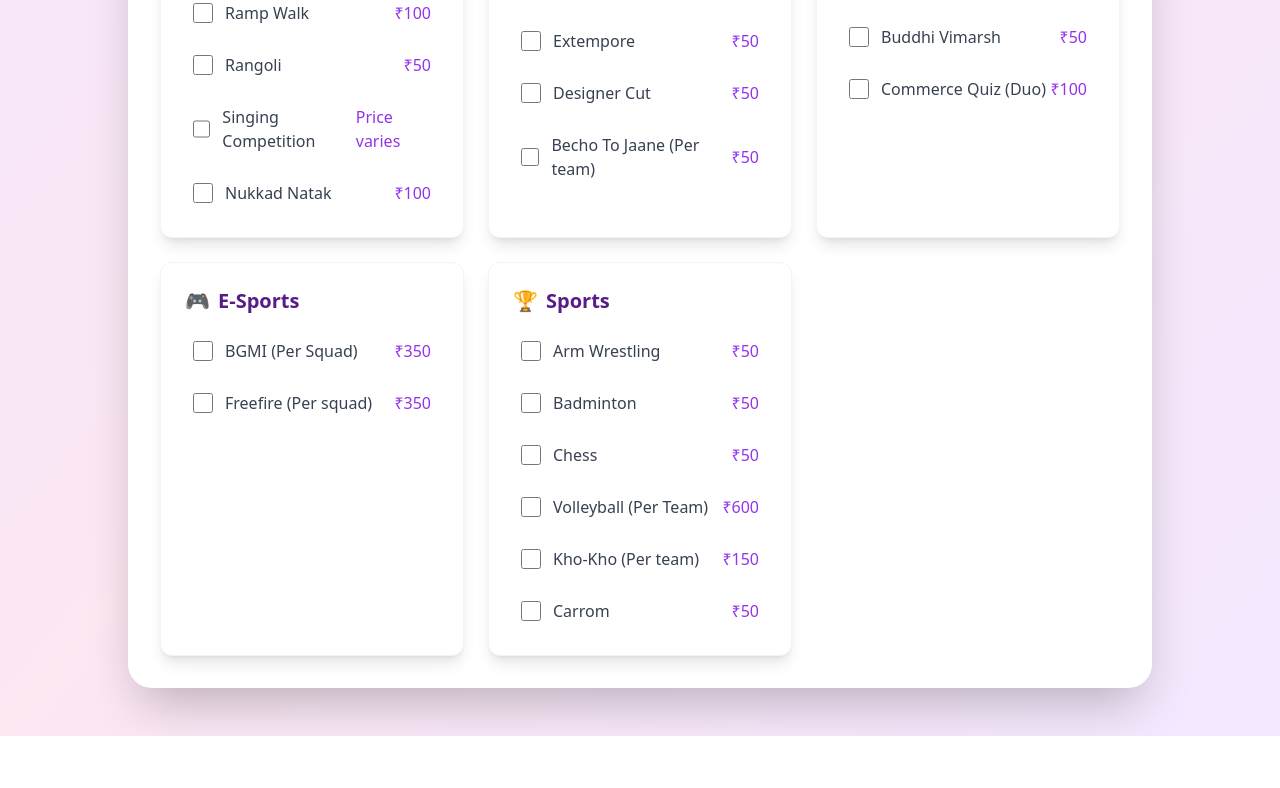
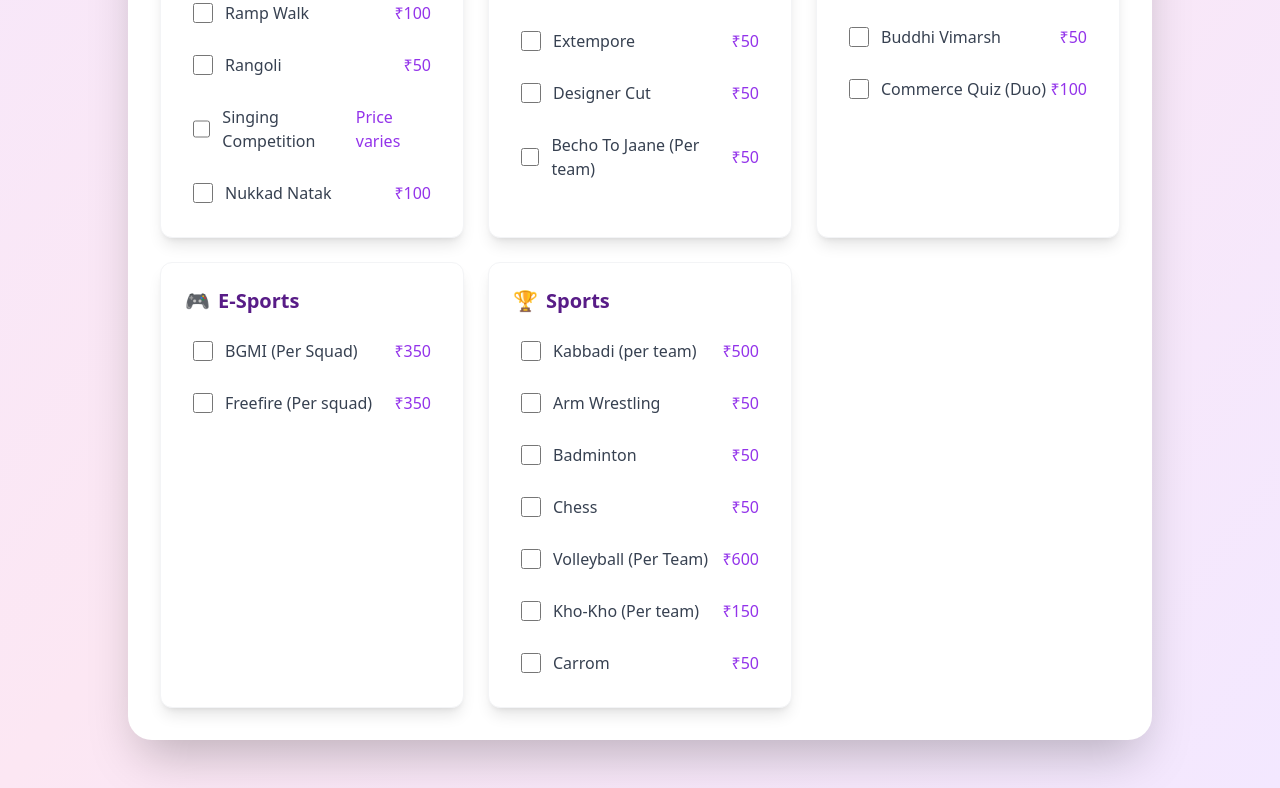
Before and after one commit to Jaishankar7655/TYF2K25, a React (Vite) app: page /register in a window 1280 px wide. Shown: the part 828-1616 px from the top of the page. Before the commit the page ends 1564 px from the top, so only its background shows below. Built offline with nearby package versions, Linux system fonts and the light colour scheme.

Commit message:
changes in sport array and added a Kabbaddi

```diff
--- a/src/Components/RegistrationForm.jsx
+++ b/src/Components/RegistrationForm.jsx
@@ -73,6 +73,7 @@ const categories = [
     title: "Sports",
     icon: "🏆",
     events: [
+      { name: "Kabbadi (per team)", price: 500 },
       { name: "Arm Wrestling", price: 50 },
       { name: "Badminton", price: 50 },
       { name: "Chess", price: 50 },
```
Also changed, not shown: src/assets/images/Erro.jpg (added).
